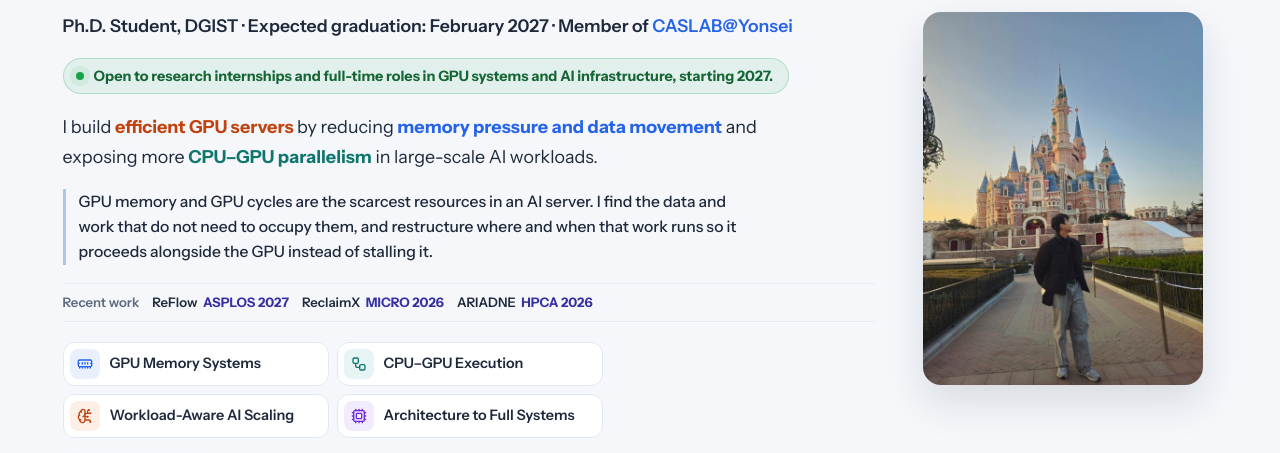
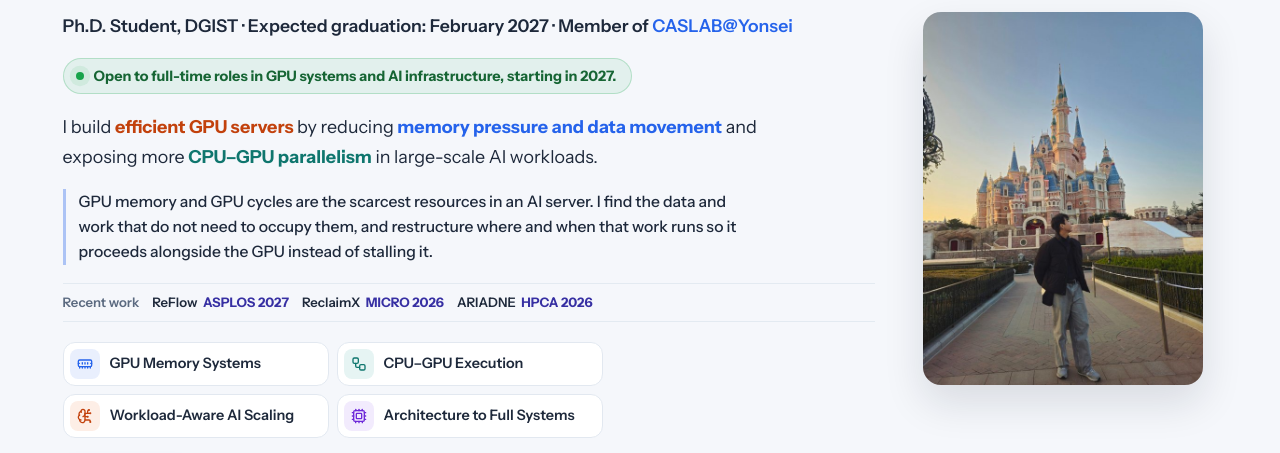
Before and after one commit to st-bang97/st-bang97.github.io, a plain HTML site: page index.html in a window 1280 px wide. Shown: the part 260-713 px from the top of the page. Drawn offline with Linux system fonts and the light colour scheme.

Commit message:
profile: focus career availability on full-time roles

```diff
--- a/index.html
+++ b/index.html
@@ -9,7 +9,7 @@
   <meta property="og:type" content="profile">
   <meta property="og:site_name" content="Seongtae Bang">
   <meta property="og:title" content="Seongtae Bang | GPU Systems &amp; AI Infrastructure">
-  <meta property="og:description" content="Ph.D. student at DGIST building efficient GPU servers (ASPLOS 2027, MICRO 2026, HPCA 2026). Open to research internships and full-time roles in GPU systems and AI infrastructure, starting 2027.">
+  <meta property="og:description" content="Ph.D. student at DGIST building efficient GPU servers (ASPLOS 2027, MICRO 2026, HPCA 2026). Open to full-time roles in GPU systems and AI infrastructure, starting in 2027.">
   <meta property="og:url" content="https://st-bang97.github.io/">
   <meta property="og:image" content="https://st-bang97.github.io/assets/images/og-card.png">
   <meta property="og:image:width" content="1200">
@@ -56,7 +56,7 @@
         <p class="eyebrow">Efficient GPU servers, from architecture to full systems</p>
         <h1 id="name">Seongtae Bang</h1>
         <p class="hero-role">Ph.D. Student, DGIST · Expected graduation: February 2027 · Member of <a href="https://caslab-yonsei.github.io/" target="_blank" rel="noopener">CASLAB@Yonsei</a></p>
-        <p class="availability"><span class="availability-dot" aria-hidden="true"></span>Open to research internships and full-time roles in GPU systems and AI infrastructure, starting 2027.</p>
+        <p class="availability"><span class="availability-dot" aria-hidden="true"></span>Open to full-time roles in GPU systems and AI infrastructure, starting in 2027.</p>
         <p class="lead">I build <span class="accent-training">efficient GPU servers</span> by reducing <span class="accent-memory">memory pressure and data movement</span> and exposing more <span class="accent-execution">CPU–GPU parallelism</span> in large-scale AI workloads.</p>
         <p class="intro-note">GPU memory and GPU cycles are the scarcest resources in an AI server. I find the data and work that do not need to occupy them, and restructure where and when that work runs so it proceeds alongside the GPU instead of stalling it.</p>
         <div class="hero-highlights" aria-label="Recent selected publications">
```
